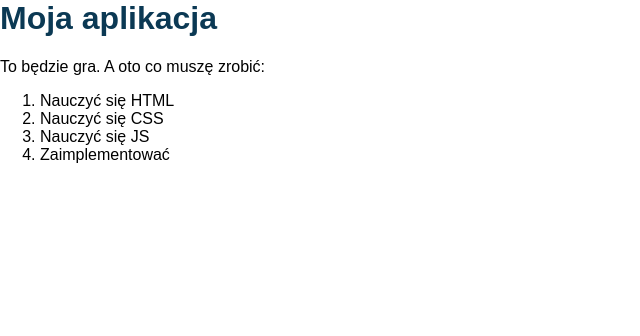
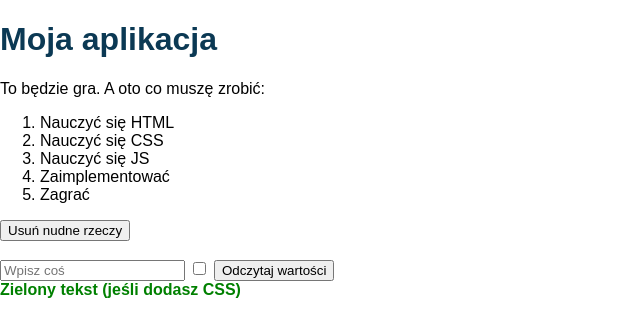
Before and after one commit to Piotrando1/js-lab2, a plain HTML site: page index.html in a window 1280 px wide. Shown: the whole page, without its empty margins (0-640 px from the left). Drawn offline with Linux system fonts and the light colour scheme.

Commit message:
changes to code

```diff
--- a/index.html
+++ b/index.html
@@ -1,3 +1,4 @@
+<!DOCTYPE html>
 <html lang="pl">
 <head>
     <meta charset="UTF-8">
@@ -12,6 +13,11 @@
         h1 {
             color: #0B3954;
         }
+
+        .green {
+            color: green;
+            font-weight: bold;
+        }
     </style>
 </head>
 <body>
@@ -24,9 +30,52 @@
         <li>Nauczyć się JS</li>
         <li id="super-important">Zaimplementować</li>
     </ol>
+
+    <button type="button" onclick="removeBoringStuff()">Usuń nudne rzeczy</button>
+
+    <br><br>
+
+    <input type="text" id="myTextField" placeholder="Wpisz coś">
+    <input type="checkbox" id="myCheckbox">
+    <button type="button" onclick="readValues()">Odczytaj wartości</button>
+
 </div>
+
+
 <script>
-    alert('Witamy witamy');
+    // const header = document.getElementById('main-header');
+    // header.innerText = "Inny header";
+    //
+    // const nudy = document.querySelectorAll("#app .boring");
+    // nudy.forEach(element => {
+    //     alert(`Nuda: ${element.innerText}`);
+    //     element.classList.remove('boring');
+    // });
+
+    let div = document.createElement('div');
+    div.classList.add('green');
+    div.innerText = 'Zielony tekst (jeśli dodasz CSS)';
+    document.getElementById('app').append(div); // jest też prepend
+
+    let listItem = document.createElement('li');
+    listItem.innerText = 'Zagrać';
+    // dodaję na koniec listy
+    document.querySelector("#app ol li:last-child").after(listItem); // jest też before
+
+    function removeBoringStuff(){
+        document.querySelectorAll("#app .boring").forEach((e) => e.remove());
+    }
+
+    function readValues() {
+        let textValue = document.getElementById("myTextField").value;
+        let isChecked = document.getElementById("myCheckbox").checked;
+
+        if (isChecked) {
+            alert(`Wartość pola tekstowego: ${textValue}`);
+        } else {
+            alert("Checkbox nie jest zaznaczony, wartość pola tekstowego nie zostanie wyświetlona.");
+        }
+    }
 </script>
 </body>
 </html>
```
